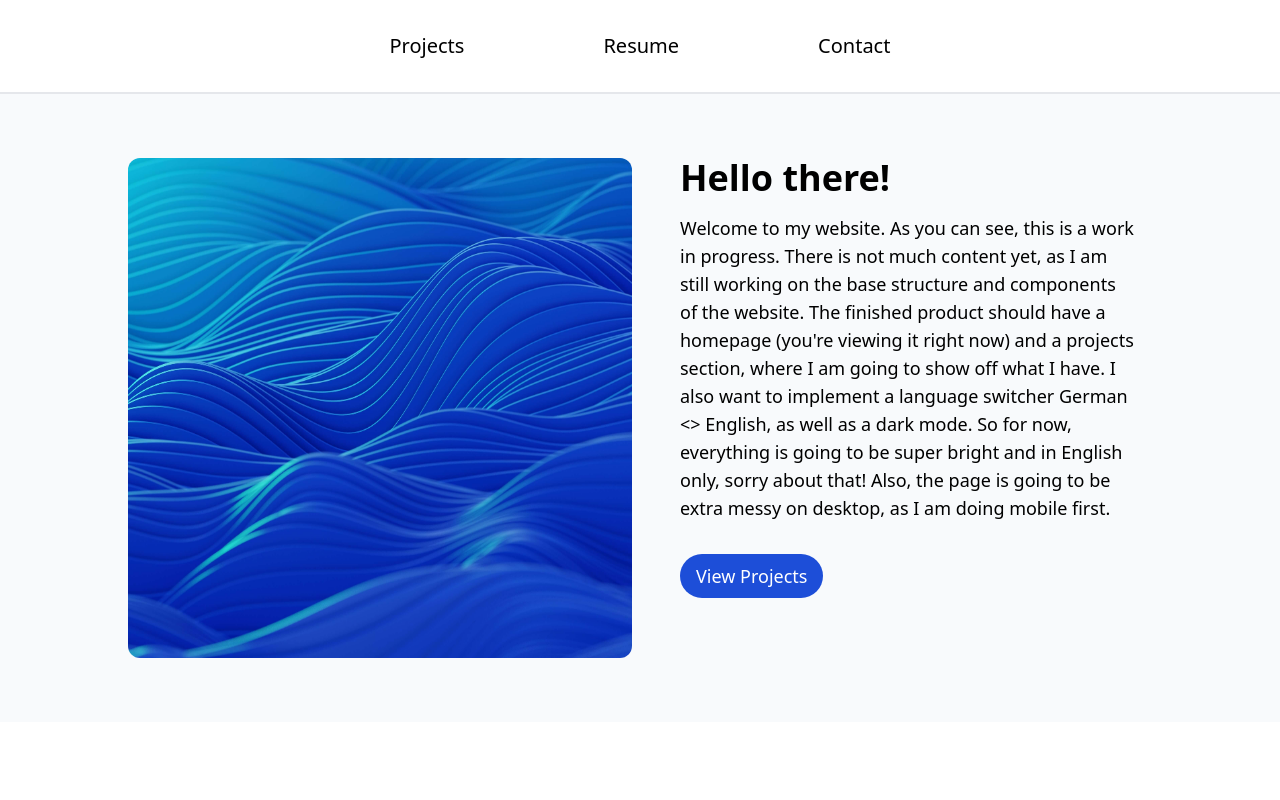
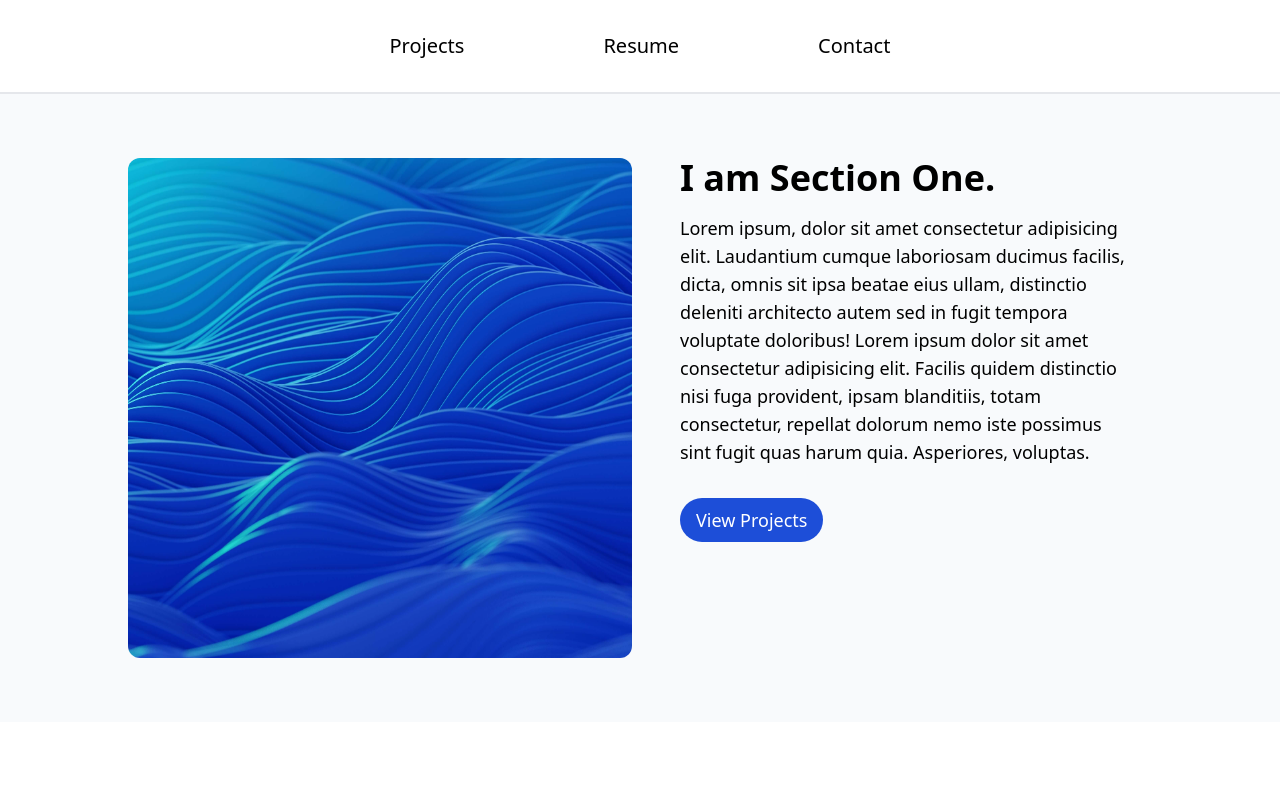
Before and after one commit to dj4815/hello, a React (Vite) app: page / in a window 1280 px wide. Shown: the top 800 px of the page. Built offline with nearby package versions, Linux system fonts and the light colour scheme.

Commit message:
replace content with lorem

```diff
--- a/src/components/Main.jsx
+++ b/src/components/Main.jsx
@@ -2,14 +2,18 @@ import React from "react";
 import Section from "./Section";
 import Card from "./Card";
 import Footer from "./Footer";
+
+
 
 export default function Main() {
   return (
     <>
       <Section
         image="./assets/blue-waves.jpg"
-        heading="Hello there!"
-        paragraph="Welcome to my website. As you can see, this is a work in progress. There is not much content yet, as I am still working on the base structure and components of the website. The finished product should have a homepage (you're viewing it right now) and a projects section, where I am going to show off what I have. I also want to implement a language switcher German <> English, as well as a dark mode. So for now, everything is going to be super bright and in English only, sorry about that! Also, the page is going to be extra messy on desktop, as I am doing mobile first."
+        heading="I am Section One."
+        paragraph="Lorem ipsum, dolor sit amet consectetur adipisicing elit. Laudantium cumque laboriosam ducimus facilis, dicta, omnis sit ipsa beatae eius ullam, distinctio deleniti architecto autem sed in fugit tempora voluptate doloribus! Lorem ipsum dolor sit amet consectetur adipisicing elit. Facilis quidem distinctio nisi fuga provident, ipsam blanditiis, totam consectetur, repellat dolorum nemo iste possimus sint fugit quas harum quia. Asperiores, voluptas."
+        // heading="Hello there!"
+        // paragraph="Welcome to my website. As you can see, this is a work in progress. There is not much content yet, as I am still working on the base structure and components of the website. The finished product should have a homepage (you're viewing it right now) and a projects section, where I am going to show off what I have. I also want to implement a language switcher German <> English, as well as a dark mode. So for now, everything is going to be super bright and in English only, sorry about that! Also, the page is going to be extra messy on desktop, as I am doing mobile first."
         buttonText="View Projects"
         buttonVariant="primary"
         noTopPadding={true}
```
